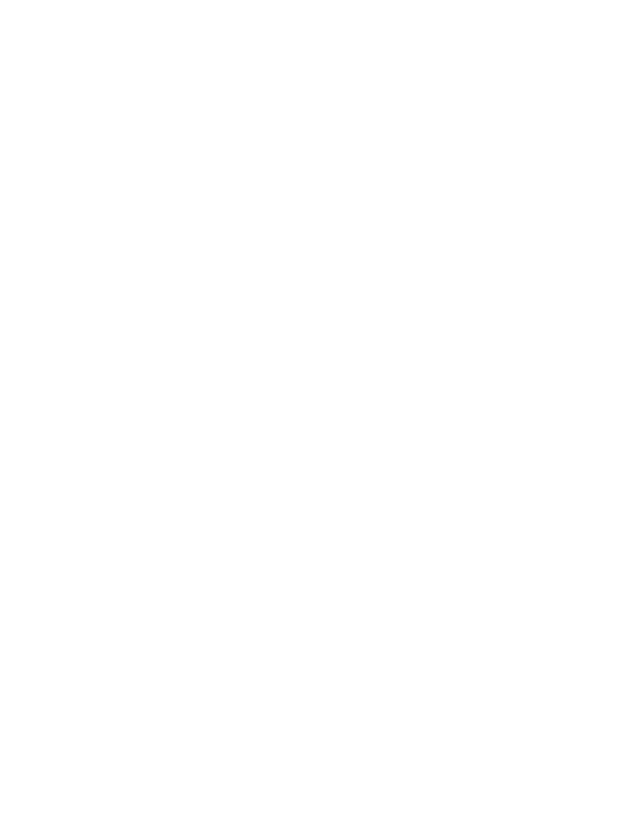
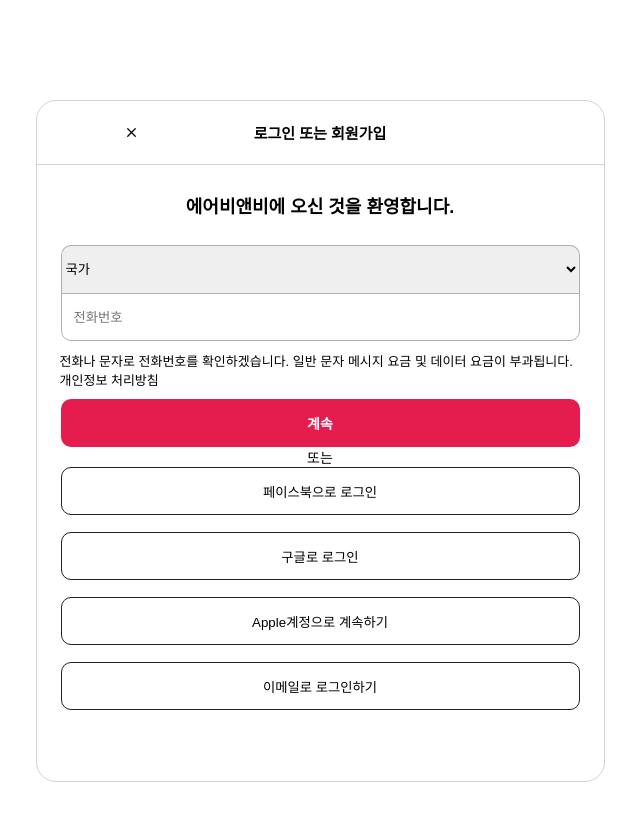
Before and after one commit to JaeyeoneeJ/DGBNB-FE, a React (Create React App) app: page /login in a window 1280 px wide. Before the commit this address had no page. Shown: the top 820 px of the page, without its empty margins (320-960 px from the left). Built offline with nearby package versions, Linux system fonts and the light colour scheme.

Commit message:
#4 뷰, 기능 같이 진행중
어렵네요..

```diff
--- a/src/components/Login.jsx
+++ b/src/components/Login.jsx
@@ -1,9 +1,157 @@
-import React from 'react'
+import React, { useState } from "react";
+import styled from "styled-components";
+import { HiOutlineX } from "react-icons/hi";
 
 const Login = () => {
+  // const [select, setSelect] = useState();
+  // const [phoneNum, setPhoneNum] = useState();
+
+  // //핸드폰 번호 유효성 ui
+  // const phoneNumValidationContent = null;
+
+  // if (phoneNum !== "유효성") {
+  //   phoneNumValidationContent = (
+  //     <div>010을 포함하여 11자리의 번호를 입력해주세요.</div>
+  //   );
+  // } else {
+  //   phoneNumValidationContent = <div>유효한 전화번호 입니다.</div>;
+  // }
+
   return (
-    <div>Login</div>
-  )
-}
+    <LoginBox>
+      <LoginHeader>
+        <HeaderFlexBox>
+          <HiOutlineX />
+        </HeaderFlexBox>
+        <HeaderFlexBox>로그인 또는 회원가입</HeaderFlexBox>
+        <HeaderFlexBox></HeaderFlexBox>
+      </LoginHeader>
 
-export default Login
+      <InputWrap>
+        <Welcome>에어비앤비에 오신 것을 환영합니다.</Welcome>
+        <DropDownBox
+        // value={select}
+        // onChange={(e) => {
+        //   setSelect(e.target.value);
+        // }}
+        >
+          <option value="">국가</option>
+          <option value="dog">1</option>
+          <option value="cat">2</option>
+          <option value="hamster">3</option>
+          <option value="parrot">4</option>
+          <option value="spider">5</option>
+          <option value="goldfish">6</option>
+        </DropDownBox>
+        <PhoneNum
+          type="text"
+          placeholder="전화번호"
+          // onChange={(e) => {
+          //   setPhoneNum(e.target.value);
+          // }}
+        />
+        <LoginDesc>
+          전화나 문자로 전화번호를 확인하겠습니다. 일반 문자 메시지 요금 및
+          데이터 요금이 부과됩니다. 개인정보 처리방침
+        </LoginDesc>
+        <RedButton>계속</RedButton>
+        또는
+        <Button>페이스북으로 로그인</Button>
+        <Button>구글로 로그인</Button>
+        <Button>Apple계정으로 계속하기</Button>
+        <Button>이메일로 로그인하기</Button>
+      </InputWrap>
+    </LoginBox>
+  );
+};
+
+const LoginBox = styled.div`
+  width: 569px;
+  height: 682px;
+
+  border: 1px solid lightgray;
+  border-radius: 20px;
+  margin: 100px auto;
+`;
+
+const HeaderFlexBox = styled.div`
+  display: flex;
+  justify-content: center;
+  align-items: center;
+  flex: 1;
+`;
+
+const LoginHeader = styled.div`
+  height: 64px;
+  border-bottom: 1px solid lightgray;
+  font-weight: 700;
+  font-size: 15px;
+  display: flex;
+  align-items: center;
+  justify-content: center;
+  & div :first-child {
+    justify-content: flex-start;
+  }
+`;
+
+const RedButton = styled.button`
+  background-color: #e41d4e;
+  font-size: 14px;
+  font-weight: 600;
+  color: white;
+  border: none;
+  border-radius: 10px;
+  cursor: pointer;
+  display: block;
+  width: 519px;
+  height: 48px;
+`;
+const InputWrap = styled.div`
+  display: flex;
+  flex-direction: column;
+  align-items: center;
+  padding: 0 23px;
+  & Welcome {
+  }
+`;
+const DropDownBox = styled.select`
+  display: block;
+  width: 519px;
+  height: 48px;
+  border: 1px solid #afafaf;
+  border-bottom: none;
+  border-top-left-radius: 10px;
+  border-top-right-radius: 10px;
+`;
+
+const PhoneNum = styled.input`
+  display: block;
+  width: 519px;
+  height: 48px;
+  border: 1px solid #afafaf;
+  border-bottom-left-radius: 10px;
+  border-bottom-right-radius: 10px;
+  padding: 22px 12px;
+`;
+const Button = styled.button`
+  background-color: white;
+  border: 1px solid #222222;
+  border-radius: 10px;
+  cursor: pointer;
+  display: block;
+  width: 519px;
+  height: 48px;
+  margin-bottom: 17px;
+`;
+
+const Welcome = styled.div`
+  margin: 27px 0;
+  font-size: 18px;
+  font-weight: 600;
+`;
+
+const LoginDesc = styled.div`
+  margin: 10px 0;
+  font-size: 13px;
+`;
+export default Login;
--- a/src/redux/modules/signupSlice.js
+++ b/src/redux/modules/signupSlice.js
@@ -8,13 +8,13 @@
   async (payload, thunkAPI) => {
     try {
       const signupItems = {
-        userEmail: payload.userEmail,
+        memberEmail: payload.memberEmail,
         password: payload.password,
         nickname: payload.nickname,
         name: payload.name,
         gender: payload.gender,
         phoneNum: payload.phoneNum,
-        userImg: payload.userImg,
+        memberImg: payload.memberImg,
       };
 
       const jsonSignupItems = JSON.stringify(signupItems);
--- a/src/shared/Router.jsx
+++ b/src/shared/Router.jsx
@@ -1,17 +1,18 @@
 import React from "react";
 import { BrowserRouter, Route, Routes } from "react-router-dom";
-import HomePage from "../pages/HomePage"
+import HomePage from "../pages/HomePage";
+import Login from "../components/Login";
 
 const Router = () => {
   return (
     <BrowserRouter>
       <Routes>
         <Route path="/" element={<HomePage />} />
-                {/* <Route path="/login" element={<Login />} />
-                <Route path="/signup" element={<SignUp />} /> */}
+        <Route path="/login" element={<Login />} />
+        {/* <Route path="/signup" element={<SignUp />} /> */}
       </Routes>
     </BrowserRouter>
-    )
-}
+  );
+};
 
-export default Router
+export default Router;
```
Lines whose indentation alone changed are shown as unchanged.
